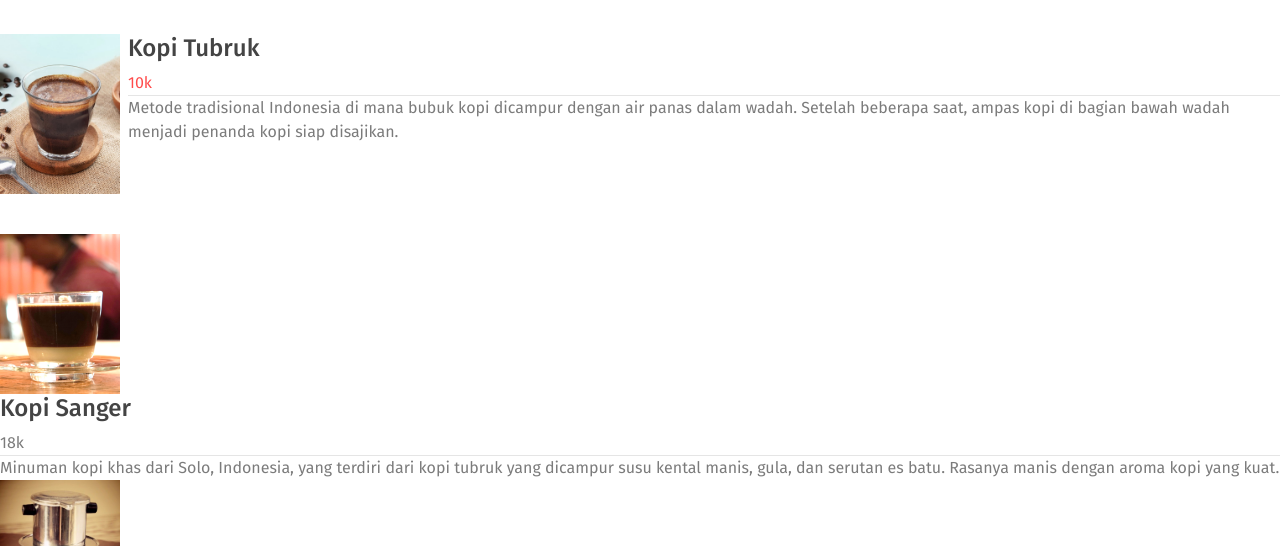
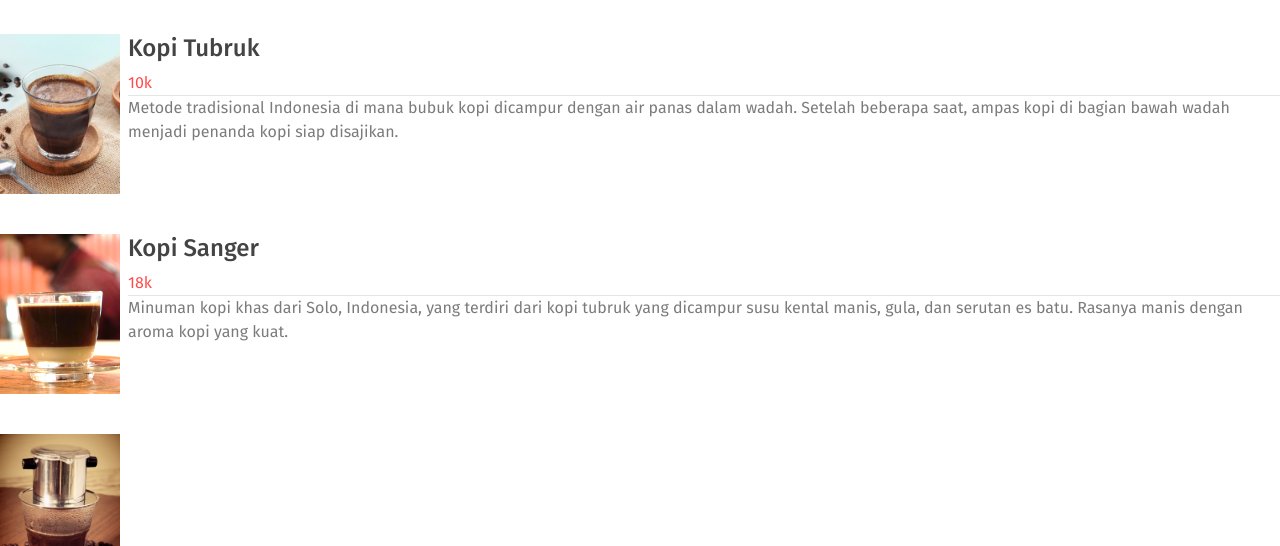
Before and after one commit to akmalghandi20/warmaskin, a website: page Program/menuwarmaskin.html in a window 1280 px wide. Shown: the part 254-800 px from the top of the page. Drawn offline with Linux system fonts and the light colour scheme.

Commit message:
dayanu: Menambahkan css menu kopi sanger

```diff
--- a/Program/menuwarmaskin.html
+++ b/Program/menuwarmaskin.html
@@ -118,19 +118,20 @@
                         </div>
                     </div>
 
-                    <div>
+                    <div class="tampilancoffe">
                         <div>
                             <img src="assets/imgs/Kopi-Sanger.png" alt="">
                         </div>
-                        <div>
+                        <div class="deskripsi">
                             <h3>Kopi Sanger</h3>
-                            <p>18k</p>
+                            <p class="harga">18k</p>
                             <hr>
                             <div>
                                 <p>Minuman kopi khas dari Solo, Indonesia, yang terdiri dari kopi tubruk yang dicampur susu kental manis, gula, dan serutan es batu. Rasanya manis dengan aroma kopi yang kuat.</p>
                             </div>
                         </div>
                     </div>
+
                     <div>
                         <div>
                             <img src="assets/imgs/VietnamDrip.jpg" alt="">
```
